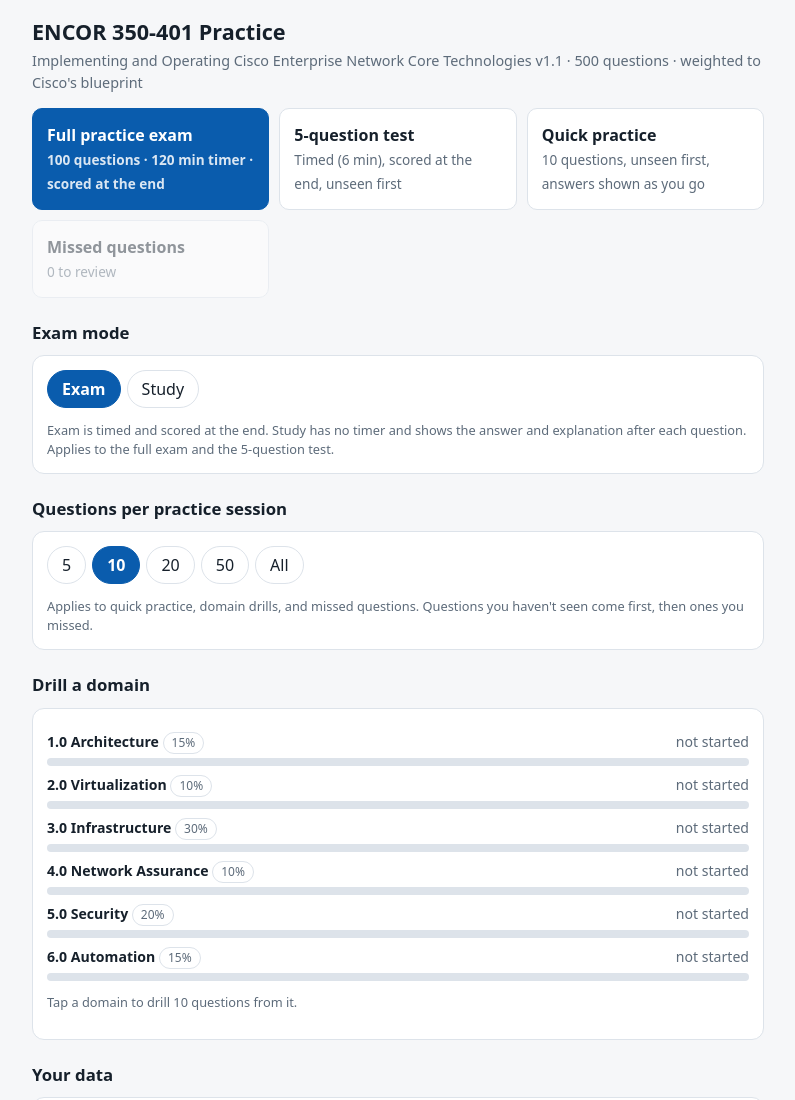
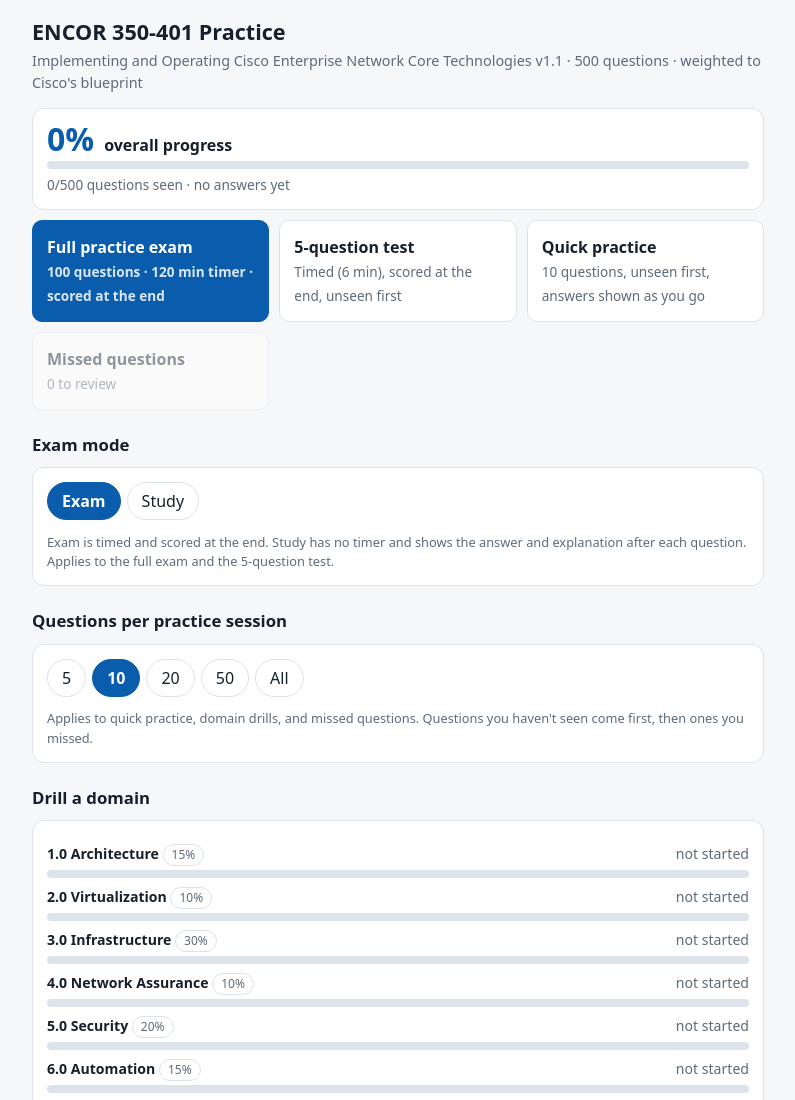
Before and after one commit to cburdette90/encor, a plain HTML site: page index.html in a window 1280 px wide. Shown: the top 1100 px of the page, without its empty margins (242-1037 px from the left). Drawn offline with Linux system fonts and the light colour scheme.

Commit message:
Show overall progress on the home screen
Co-Authored-By: Claude Opus 5.5 <noreply@anthropic.com>
Claude-Session: https://claude.ai/code/session_011AHcG3aVY5z6q38Upj1MkD

```diff
--- a/index.html
+++ b/index.html
@@ -41,6 +41,8 @@ button:disabled{opacity:.45;cursor:default}
 .dom .lbl a:hover,.dom .lbl a:active{color:var(--brand);text-decoration:underline}
 .bar{height:8px;background:var(--line);border-radius:6px;overflow:hidden;margin-top:4px}
 .bar i{display:block;height:100%;background:var(--brand)}
+.overall{display:flex;align-items:baseline;gap:10px;flex-wrap:wrap}
+.overall .big-pct{font-size:2rem;font-weight:700;line-height:1;color:var(--brand)}
 .muted{color:var(--muted)}
 .small{font-size:.85rem}
 .top{display:flex;align-items:center;gap:10px;position:sticky;top:env(safe-area-inset-top);background:var(--bg);padding:8px 0;z-index:2;border-bottom:1px solid var(--line);margin-bottom:12px}
@@ -618,6 +620,7 @@ const qhtml=s=>{const k=s.indexOf("\n\n"); return k<0?esc(s):esc(s.slice(0,k))+`
 function record(id, ok){ const s=mem.stats[id]||{s:0,c:0,w:false}; s.s++; if(ok)s.c++; s.w=!ok; mem.stats[id]=s; }
 function missedIds(){ return BANK.filter(q=>mem.stats[q.id]&&mem.stats[q.id].w).map(q=>q.id); }
 function domainStats(d){ let s=0,c=0,seen=0; BANK.filter(q=>q.d==d).forEach(q=>{const t=mem.stats[q.id]; if(t){s+=t.s;c+=t.c;seen++;}}); return {pct:s?Math.round(c/s*100):null,seen,total:BANK.filter(q=>q.d==d).length}; }
+function overallStats(){ let s=0,c=0,seen=0; BANK.forEach(q=>{const t=mem.stats[q.id]; if(t){s+=t.s;c+=t.c;seen++;}}); return {acc:s?Math.round(c/s*100):null,seen,total:BANK.length,cov:BANK.length?Math.round(seen/BANK.length*100):0}; }
 function pick(ids){
   const n=mem.size||ids.length;
   const score=id=>{const t=mem.stats[id]; if(!t) return 0; if(t.w) return 1; return 2+t.c/t.s;};
@@ -679,6 +682,9 @@ function renderHome(){
   $("#app").innerHTML=`
   <h1>ENCOR 350-401 Practice</h1>
   <p class="sub">Implementing and Operating Cisco Enterprise Network Core Technologies v1.1 &middot; ${BANK.length} questions &middot; weighted to Cisco's blueprint</p>
+  ${(()=>{const o=overallStats();return `<div class="card"><div class="overall"><span class="big-pct">${o.cov}%</span><b>overall progress</b></div>
+    <div class="bar"><i style="width:${o.cov}%"></i></div>
+    <p class="small muted" style="margin:6px 0 0">${o.seen}/${o.total} questions seen &middot; ${o.acc===null?"no answers yet":o.acc+"% correct"}</p></div>`})()}
   <div class="grid">
     <button class="big primary" id="bExam"><b>Full practice exam</b><span style="color:inherit;opacity:.85">100 questions &middot; ${mem.study?"study mode, no timer, answers as you go":"120 min timer &middot; scored at the end"}</span></button>
     <button class="big" id="bMini"><b>5-question test</b><span>${mem.study?"No timer, answers as you go":"Timed (6 min), scored at the end"}, unseen first</span></button>
--- a/sw.js
+++ b/sw.js
@@ -1,4 +1,4 @@
-const C="encor-v1";
+const C="encor-v2";
 const FILES=["./","index.html","manifest.webmanifest","icon-180.png","icon-192.png","icon-512.png"];
 self.addEventListener("install",e=>{e.waitUntil(caches.open(C).then(c=>c.addAll(FILES)));self.skipWaiting();});
 self.addEventListener("activate",e=>{e.waitUntil(caches.keys().then(k=>Promise.all(k.filter(x=>x!==C).map(x=>caches.delete(x)))));self.clients.claim();});
```
